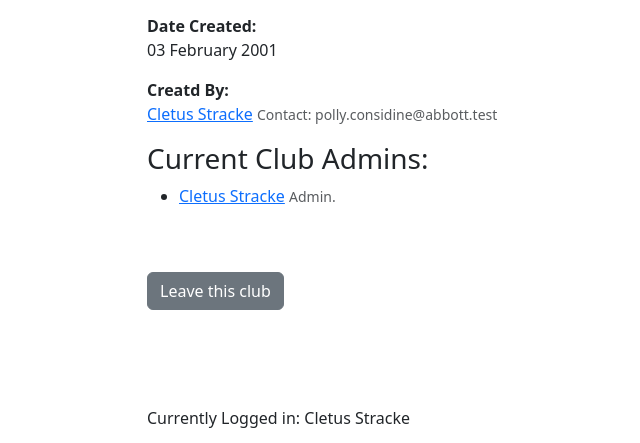
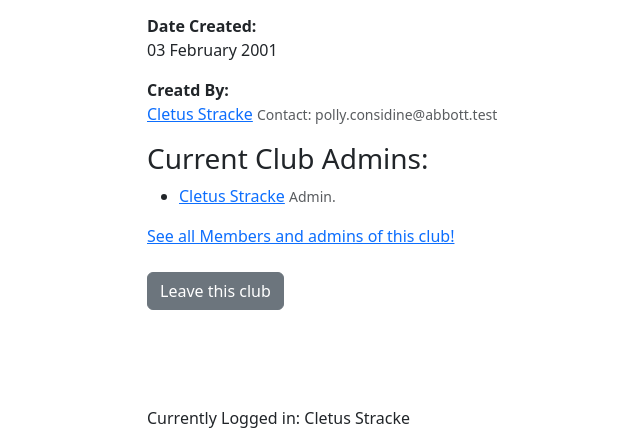
Before and after one commit to tbenis/club-registration, a Rails app: page /clubs/1 in a window 1280 px wide. Shown: the part 738-1181 px from the top of the page, without its empty margins (220-860 px from the left). Run offline with Rails 7, Linux system fonts and the light colour scheme; a user stored in the database is signed in; data comes from the database, SQL or seed files in the repository; style sheets or scripts are compiled from the project's sources; some libraries are stand-ins or nearby versions.

Commit message:
link to see nested index page

```diff
--- a/app/views/clubs/show.html.erb
+++ b/app/views/clubs/show.html.erb
@@ -37,6 +37,7 @@
       <%end%>
     <% end %>
   </ul>
+  <%= link_to "See all Members and admins of this club!", club_club_users_path(@club.id) %>
 <%else%>
   <h3>There are currently no members in this club</h3>
 <% end %>
```
